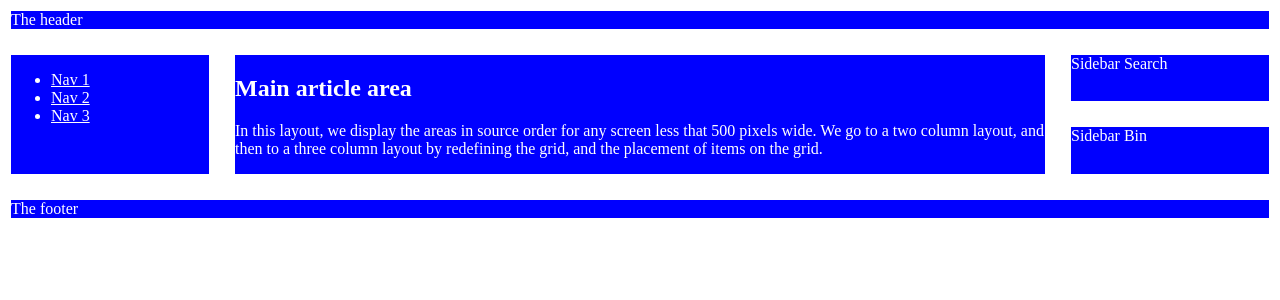
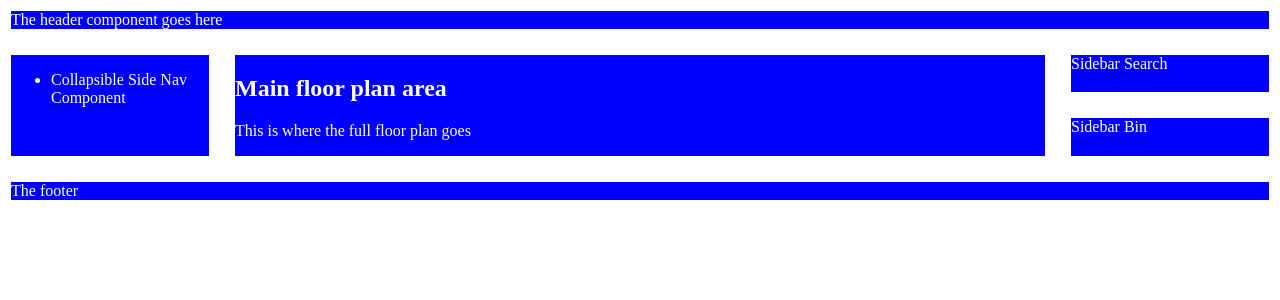
Before and after one commit to Nolanws1/inHouse, a React (Create React App) app in the folder client/: page / in a window 1280 px wide. Shown: the top 300 px of the page. Built offline with nearby package versions, Linux system fonts and the light colour scheme.

Commit message:
fixing indentations - ready for component insertion

```diff
--- a/client/src/components/FloorPlanLayout/index.js
+++ b/client/src/components/FloorPlanLayout/index.js
@@ -4,21 +4,33 @@ import "./index.css";
 function FloorPlanLayout() {
     return (
         <div className="wrapper">
-            <header className="main-head">The header</header>
+
+            <header className="main-head">
+                The header component goes here
+            </header>
+
             <nav className="main-nav">
                 <ul>
-                    <li><a href="">Nav 1</a></li>
-                    <li><a href="">Nav 2</a></li>
-                    <li><a href="">Nav 3</a></li>
+                    <li>Collapsible Side Nav Component</li>
                 </ul>
             </nav>
+
             <article className="content">
-                <h1>Main article area</h1>
-                <p>In this layout, we display the areas in source order for any screen less that 500 pixels wide. We go to a two column layout, and then to a three column layout by redefining the grid, and the placement of items on the grid.</p>
+                <h1>Main floor plan area</h1>
+                <p>This is where the full floor plan goes</p>
             </article>
-            <aside className="side">Sidebar Search</aside>
-            <div className="ad">Sidebar Bin</div>
-            <footer className="main-footer">The footer</footer>
+
+            <aside className="side">
+                Sidebar Search
+            </aside>
+
+            <div className="ad">
+                Sidebar Bin
+            </div>
+
+            <footer className="main-footer">
+                The footer
+            </footer>
         </div>
     );
 }
```
